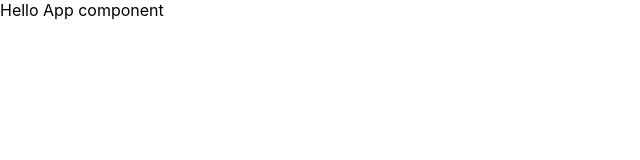
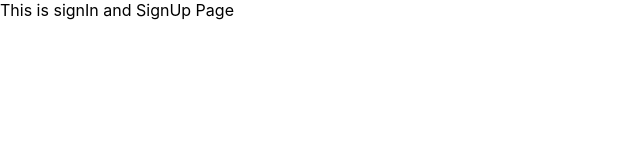
Before and after one commit to sk2111/icon-app, a React (Create React App) app: page /signin in a window 1280 px wide. Shown: the top 160 px of the page, without its empty margins (0-640 px from the left). Built offline with nearby package versions, Linux system fonts and the light colour scheme.

Commit message:
Add : signInandSignUp page component
Signed-off-by: Sathishkumar Thangavel <sathisht1996@gmail.com>

```diff
--- a/src/App.js
+++ b/src/App.js
@@ -1,10 +1,15 @@
 import React from 'react';
+import { Route, Switch } from 'react-router-dom';
+
+import SignInAndSignUpPage from './pages/sign-in-sign-up/sign-in-and-sign-up.component';
 
 
-class App extends React.Component{
-  render(){
-    return(
-      <div>Hello App component</div>
+class App extends React.Component {
+  render() {
+    return (
+      <Switch>
+        <Route exact path='/signin' component={SignInAndSignUpPage}></Route>
+      </Switch>
     )
   }
 }
--- /dev/null
+++ b/src/pages/sign-in-sign-up/sign-in-and-sign-up.component.jsx
@@ -0,0 +1,13 @@
+import React from 'react';
+
+
+const SignInAndSignUpPage = (props) => {
+    console.log("signIn Component props",props);
+    return(
+        <div>
+            This is signIn and SignUp Page
+        </div>
+    );
+};
+
+export default SignInAndSignUpPage;
```
Also changed, not shown: src/pages/sign-in-sign-up/sign-in-and-sign-up.module.css (added), src/pages/sign-in-sign-up/sign-in-sign-up.component.jsx (deleted), src/pages/sign-in-sign-up/sign-in-sign-up.module.css (deleted).
